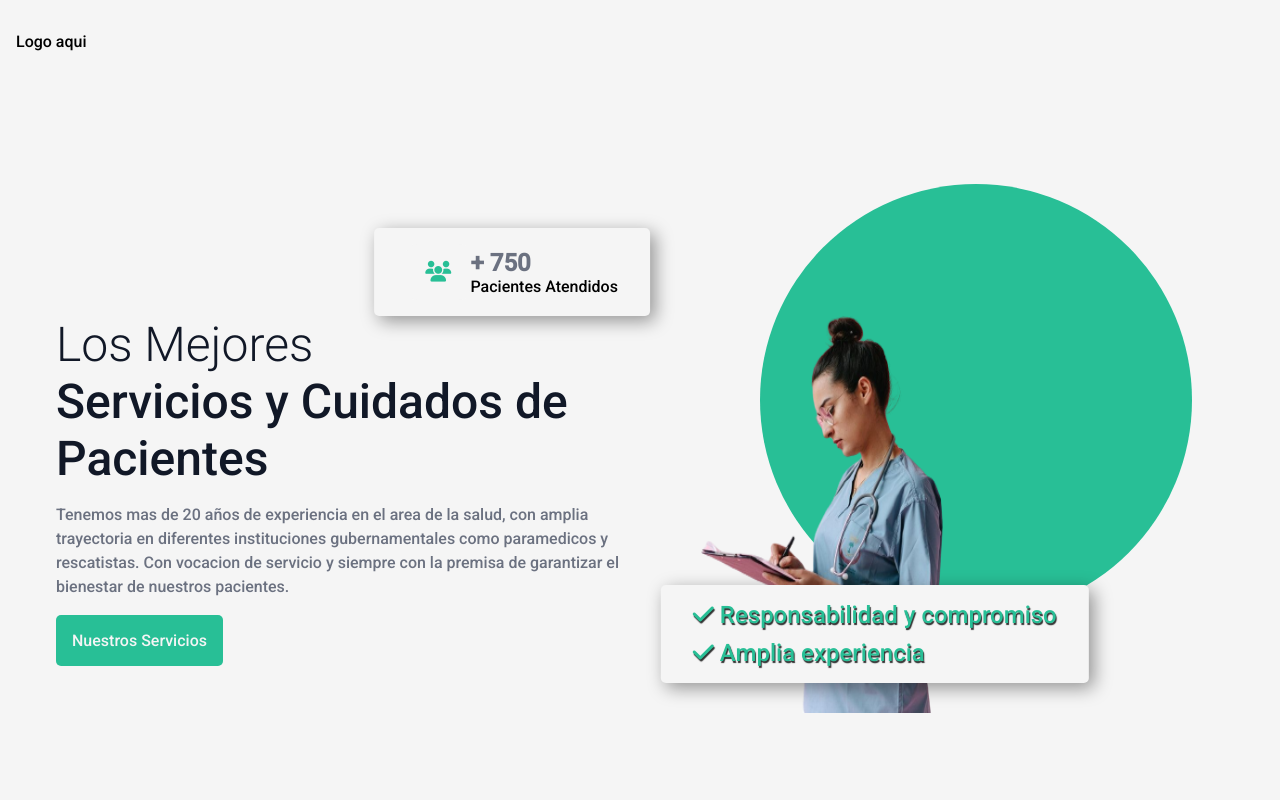
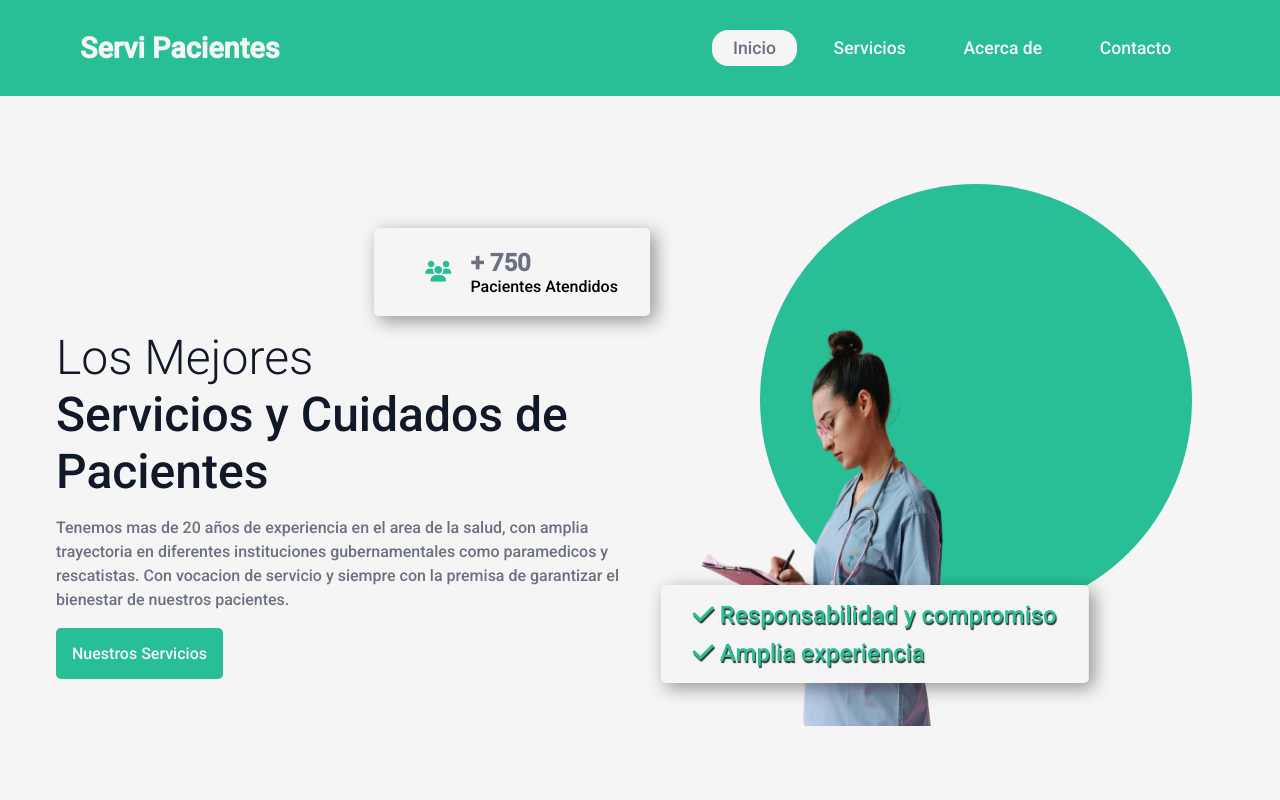
Before and after one commit to brimanz/saludWebsite, a plain HTML site: page index.html in a window 1280 px wide. Shown: the top 800 px of the page. Drawn offline with Linux system fonts and the light colour scheme.

Commit message:
working navigation and adding some js

```diff
--- a/css/main.css
+++ b/css/main.css
@@ -13,6 +13,8 @@
 	margin: 0;
 	padding: 0;
 	box-sizing: border-box;
+	list-style: none;
+	text-decoration: none;
 }
 
 html{
@@ -26,8 +28,6 @@ body{
 	flex-direction: column;
 }
 
-/*navigation styles*/
-
 .container{
 	max-width: 1200px;
 	margin: auto;
@@ -36,40 +36,68 @@ body{
 	flex-direction: column;
 }
 
-nav{
-	padding: 2rem 1rem;
+/*navigation styles*/
+.navigation{
+	width: 100%;
+	height: 6rem;
+	background-color: var(--primary-color);
 	display: flex;
 	align-items: center;
 	justify-content: space-between;
-	gap: 1rem;
+	padding: 0 5rem;
 }
 
-.nav__logo{
-	font-size: 1.5rem;
+.logo{
+	font-size: 1.8rem;
 	font-weight: bold;
-	color: var(--primary-color);
+	color: var(--white-color);
 }
 
-.nav__links{
-	list-style: none;
-	display: flex;
-	align-items: center;
-	gap: 2rem;
+.bars{
+	display: none;
 }
 
-.link a{
-	text-decoration: none;
-	color: var(--text-light);
-	cursor: pointer;
-	transition: .3s;
+.nav-bar ul{
+	display: flex;
 }
 
-.link a:hover{
-	color: var(--primary-color);
+.nav-bar ul li a{
+	display: block;
+	color: var(--white-color);
+	font-size: 1.1rem;
+	padding: 0.5rem 1.3rem;
+	margin: 0.3rem 0.5rem;
+	transition: .3s;
+	border-radius: 1rem;
+	cursor: pointer;
 }
 
+.nav-bar ul li a:hover{
+	color: var(--text-light);
+	background: var(--white-color);
+}
+
+.nav-bar ul li a.active{
+	color: var(--text-light);
+	background: var(--white-color);
+}
+
+/*navbar media-queries*/
+@media(max-width: 900px){
+	.navigation{
+		padding: 0 3rem;
+	}
+
+	.bars{
+		display: block;
+		cursor: pointer;
+	}
+}
+
+
+
+
 /*header styles*/
-
 .header{
 	padding: 0 1rem;
 	flex: 1;
--- a/index.html
+++ b/index.html
@@ -14,15 +14,34 @@
 </head>
 <body>
 
+
 	<!--navigation-->
-	<nav>
-		<div class="logo">Logo aqui</div>
+	<div class="navigation">
+		<div class="logo">Servi Pacientes</div>
 		<div class="bars">
 			<div class="line"></div>
 			<div class="line"></div>
 			<div class="line"></div>
 		</div>
-	</nav>
+
+		<nav class="nav-bar">
+			<ul>
+				<li>
+					<a href="#home" class="active">Inicio</a>
+				</li>
+				<li>
+					<a href="#services">Servicios</a>
+				</li>
+				<li>
+					<a href="#about">Acerca de</a>
+				</li>
+				<li>
+					<a href="#contact">Contacto</a>
+				</li>
+			</ul>
+
+		</nav>
+	</div>
 	<!--navigation end-->
 
 	<div class="container">
@@ -125,5 +144,10 @@
 		</div>
 	</section>
 
+
+
+
+	<!--scripts-->
+	<script src="js/script.js"></script>
 </body>
 </html>
```
Also changed, not shown: js/script.js (added).
